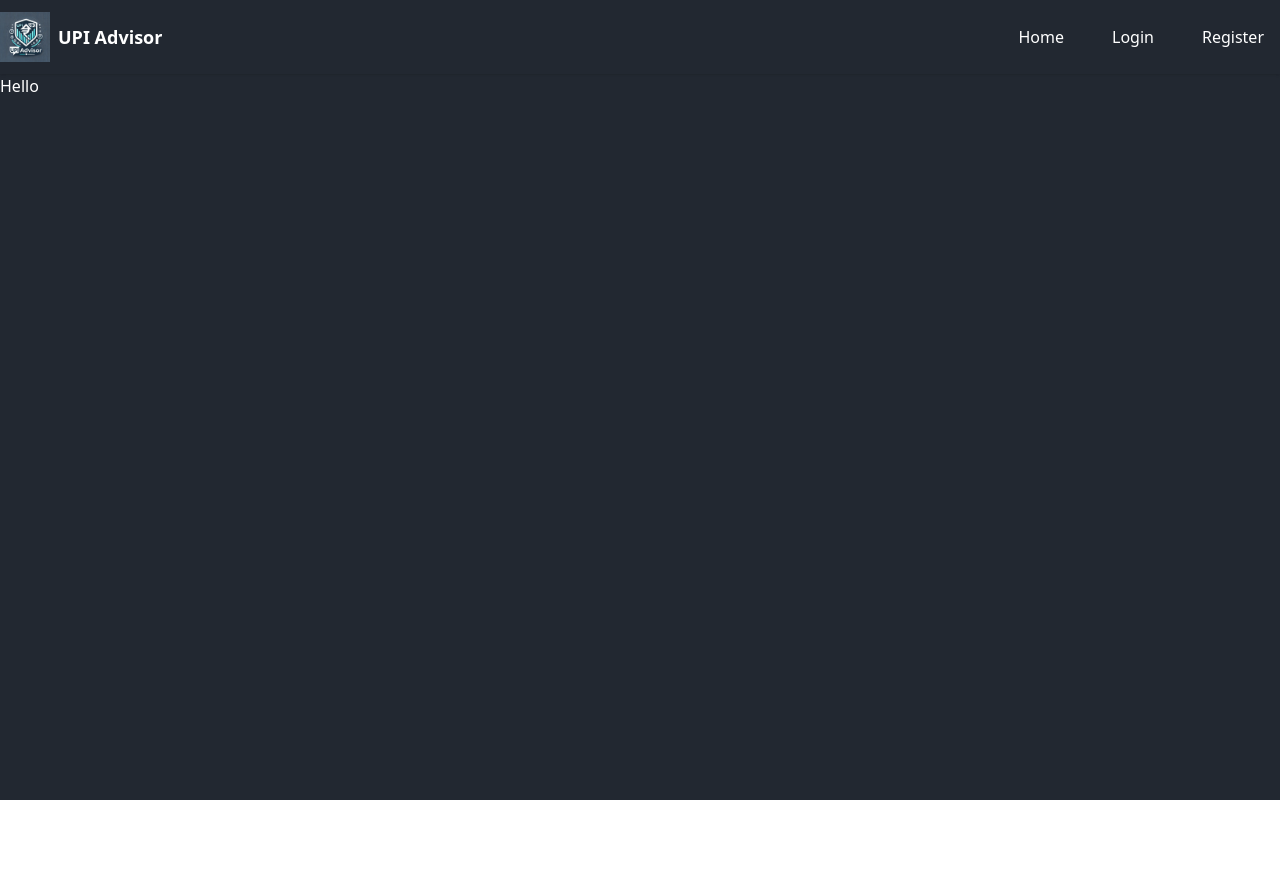
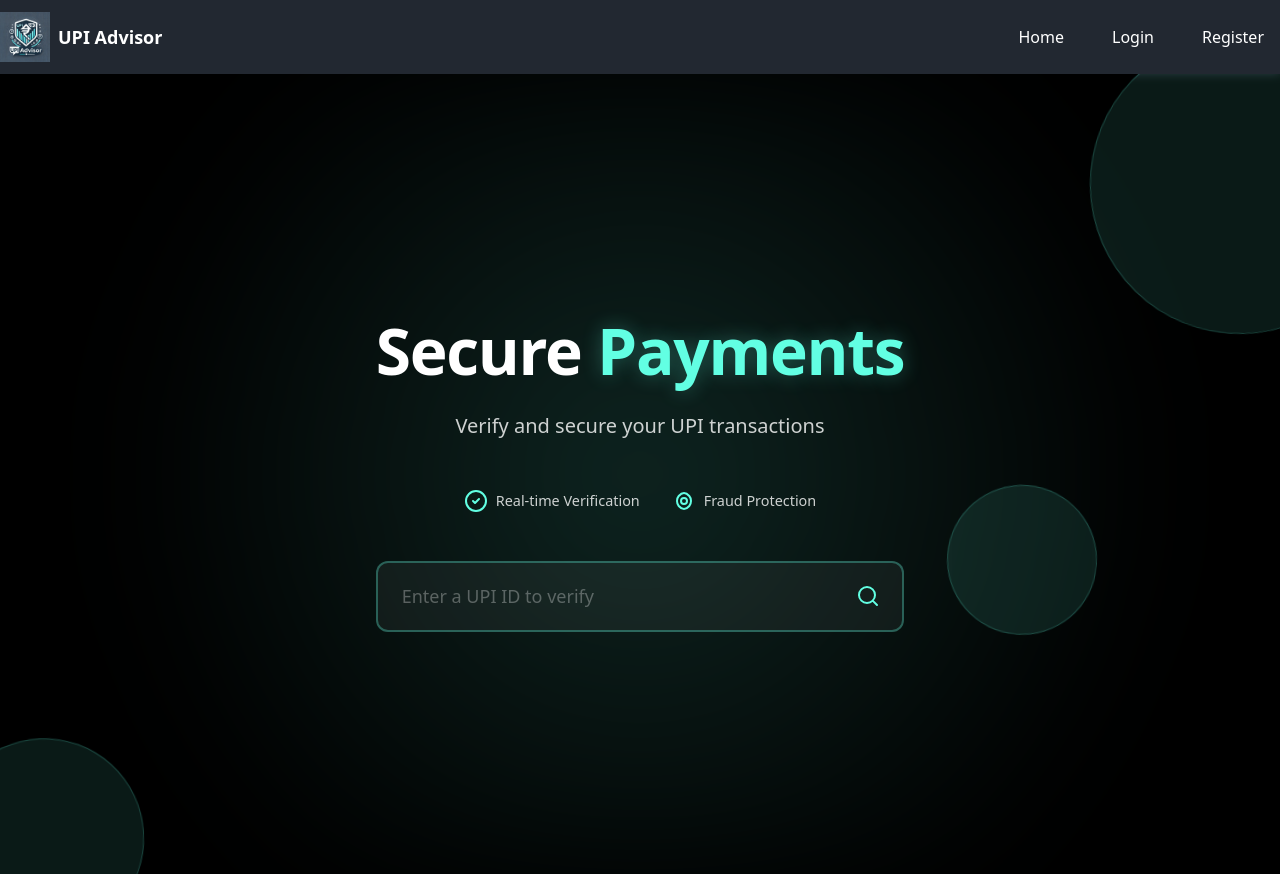
Before and after one commit to yudhi66/upiAdvisor, a React (Vite) app in the folder client/upiAdvisor/: page / in a window 1280 px wide. Before the commit the page ends 800 px from the top, so only its background shows below. Built offline with nearby package versions, Linux system fonts and the light colour scheme; no server answers.

Commit message:
home page

```diff
--- /dev/null
+++ b/client/upiAdvisor/src/pages/home.css
@@ -0,0 +1,213 @@
+.home-container {
+    min-height: 100vh;
+    background-color: #000000;
+    position: relative;
+    overflow: hidden;
+    isolation: isolate;
+    color: white;
+    display: flex;
+    align-items: center;
+    justify-content: center;
+  }
+
+  /* Accent glow effect */
+  .home-container::before {
+    content: '';
+    position: absolute;
+    width: 100%;
+    height: 100%;
+    background: radial-gradient(
+      circle at 50% 50%,
+      rgba(98, 255, 227, 0.15),
+      transparent 70%
+    );
+    filter: blur(60px);
+    z-index: 0;
+  }
+
+  /* Floating shapes animation */
+  .floating-shapes {
+    position: absolute;
+    width: 100%;
+    height: 100%;
+    overflow: hidden;
+    z-index: 1;
+  }
+
+  .shape {
+    position: absolute;
+    background: rgba(98, 255, 227, 0.1);
+    backdrop-filter: blur(5px);
+    border: 1px solid rgba(98, 255, 227, 0.2);
+    border-radius: 50%;
+  }
+
+  .shape-1 {
+    width: 300px;
+    height: 300px;
+    top: -50px;
+    right: -100px;
+    animation: float 20s infinite ease-in-out;
+  }
+
+  .shape-2 {
+    width: 200px;
+    height: 200px;
+    bottom: -50px;
+    left: -50px;
+    animation: float 15s infinite ease-in-out reverse;
+  }
+
+  .shape-3 {
+    width: 150px;
+    height: 150px;
+    top: 50%;
+    right: 15%;
+    animation: float 18s infinite ease-in-out;
+  }
+
+  @keyframes float {
+    0%, 100% {
+      transform: translate(0, 0) rotate(0deg);
+    }
+    25% {
+      transform: translate(10px, 10px) rotate(5deg);
+    }
+    50% {
+      transform: translate(0, 20px) rotate(0deg);
+    }
+    75% {
+      transform: translate(-10px, 10px) rotate(-5deg);
+    }
+  }
+
+  .hero-section {
+    max-width: 800px;
+    text-align: center;
+    position: relative;
+    z-index: 2;
+    padding: 2rem;
+  }
+
+  .hero-title {
+    font-size: 4rem;
+    font-weight: 700;
+    line-height: 1.1;
+    margin-bottom: 1.5rem;
+    letter-spacing: -0.02em;
+  }
+
+  .hero-subtitle {
+    font-size: 1.25rem;
+    color: rgba(255, 255, 255, 0.8);
+    margin-bottom: 3rem;
+    max-width: 600px;
+    margin-left: auto;
+    margin-right: auto;
+  }
+
+  .accent-text {
+    color: #62FFE3;
+    text-shadow: 0 0 20px rgba(98, 255, 227, 0.3);
+  }
+
+  .features {
+    display: flex;
+    justify-content: center;
+    gap: 2rem;
+    margin-bottom: 3rem;
+  }
+
+  .feature {
+    display: flex;
+    align-items: center;
+    gap: 0.5rem;
+    color: rgba(255, 255, 255, 0.8);
+    font-size: 0.9rem;
+  }
+
+  .feature-icon {
+    width: 24px;
+    height: 24px;
+    color: #62FFE3;
+  }
+
+  .search-form {
+    width: 100%;
+    max-width: 600px;
+    margin: 0 auto;
+  }
+
+  .search-container {
+    position: relative;
+    display: flex;
+    align-items: center;
+  }
+
+  .search-input {
+    width: 100%;
+    padding: 1.25rem 1.5rem;
+    padding-right: 4rem;
+    background: rgba(255, 255, 255, 0.05);
+    border: 2px solid rgba(98, 255, 227, 0.3);
+    border-radius: 12px;
+    color: white;
+    font-size: 1.125rem;
+    transition: all 0.3s ease;
+  }
+
+  .search-input::placeholder {
+    color: rgba(255, 255, 255, 0.3);
+  }
+
+  .search-input:focus {
+    outline: none;
+    border-color: #62FFE3;
+    background: rgba(255, 255, 255, 0.08);
+    box-shadow: 0 0 20px rgba(98, 255, 227, 0.2);
+  }
+
+  .search-button {
+    position: absolute;
+    right: 1rem;
+    top: 50%;
+    transform: translateY(-50%);
+    color: #62FFE3;
+    padding: 0.5rem;
+    display: flex;
+    align-items: center;
+    justify-content: center;
+    transition: all 0.2s ease;
+  }
+
+  .search-button svg {
+    width: 24px;
+    height: 24px;
+  }
+
+  .search-button:hover {
+    color: white;
+    transform: translateY(-50%) scale(1.1);
+  }
+
+  @media (max-width: 768px) {
+    .hero-title {
+      font-size: 2.5rem;
+    }
+
+    .hero-subtitle {
+      font-size: 1rem;
+    }
+
+    .features {
+      flex-direction: column;
+      align-items: center;
+      gap: 1rem;
+    }
+
+    .search-input {
+      font-size: 1rem;
+      padding: 1rem 1.25rem;
+      padding-right: 3.5rem;
+    }
+  }
--- a/client/upiAdvisor/src/pages/home.jsx
+++ b/client/upiAdvisor/src/pages/home.jsx
@@ -1,13 +1,75 @@
+
+import { useState } from 'react'
+import './home.css'
+function Home() {
+    const [searchValue, setSearchValue] = useState('')
+
+    const handleSearch = (e) => {
+      e.preventDefault()
+      console.log('Searching for:', searchValue)
+    }
+
+    return (
+      <div className="home-container">
+        <div className="floating-shapes">
+          <div className="shape shape-1"></div>
+          <div className="shape shape-2"></div>
+          <div className="shape shape-3"></div>
+        </div>
+
+        <main className="hero-section">
+          <h1 className="hero-title">
+            Secure
+            <span className="accent-text"> Payments</span>
+          </h1>
+
+          <p className="hero-subtitle">
+            Verify and secure your UPI transactions
+          </p>
+
+          <div className="features">
+            <div className="feature">
+              <div className="feature-icon">
+                <svg viewBox="0 0 24 24" fill="none" xmlns="http://www.w3.org/2000/svg">
+                  <path d="M12 22C17.5228 22 22 17.5228 22 12C22 6.47715 17.5228 2 12 2C6.47715 2 2 6.47715 2 12C2 17.5228 6.47715 22 12 22Z" stroke="currentColor" strokeWidth="2"/>
+                  <path d="M9 12L11 14L15 10" stroke="currentColor" strokeWidth="2" strokeLinecap="round" strokeLinejoin="round"/>
+                </svg>
+              </div>
+              <span>Real-time Verification</span>
+            </div>
+
+            <div className="feature">
+              <div className="feature-icon">
+                <svg viewBox="0 0 24 24" fill="none" xmlns="http://www.w3.org/2000/svg">
+                  <path d="M12 15C13.6569 15 15 13.6569 15 12C15 10.3431 13.6569 9 12 9C10.3431 9 9 10.3431 9 12C9 13.6569 10.3431 15 12 15Z" stroke="currentColor" strokeWidth="2"/>
+                  <path d="M19 12C19 14.0504 18.3018 15.8125 17.2848 17C15.7083 18.8125 13.7721 20 12 20C10.2279 20 8.29168 18.8125 6.71516 17C5.69824 15.8125 5 14.0504 5 12C5 9.94962 5.69824 8.18751 6.71516 7C8.29168 5.18751 10.2279 4 12 4C13.7721 4 15.7083 5.18751 17.2848 7C18.3018 8.18751 19 9.94962 19 12Z" stroke="currentColor" strokeWidth="2"/>
+                </svg>
+              </div>
+              <span>Fraud Protection</span>
+            </div>
 
 
+          </div>
 
-function Home() {
-    return (
-        <>
-        <h1>Hello</h1>
-
-
-        </>
+          <form onSubmit={handleSearch} className="search-form">
+            <div className="search-container">
+              <input
+                type="text"
+                value={searchValue}
+                onChange={(e) => setSearchValue(e.target.value)}
+                placeholder="Enter a UPI ID to verify"
+                className="search-input"
+              />
+              <button type="submit" className="search-button">
+                <svg viewBox="0 0 24 24" fill="none" xmlns="http://www.w3.org/2000/svg">
+                  <path d="M21 21L16.65 16.65M19 11C19 15.4183 15.4183 19 11 19C6.58172 19 3 15.4183 3 11C3 6.58172 6.58172 3 11 3C15.4183 3 19 6.58172 19 11Z"
+                    stroke="currentColor" strokeWidth="2" strokeLinecap="round" strokeLinejoin="round"/>
+                </svg>
+              </button>
+            </div>
+          </form>
+        </main>
+      </div>
     )
 }
 
```
